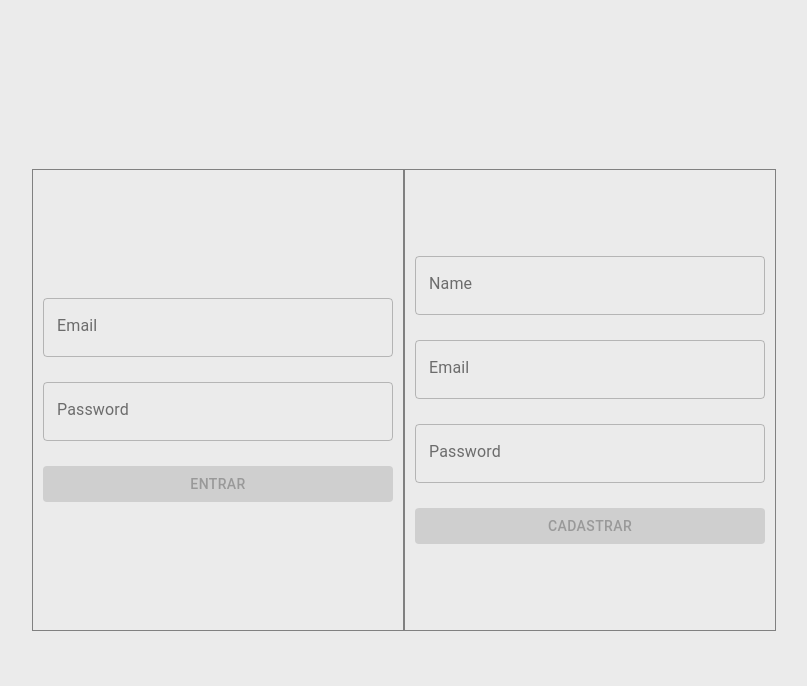
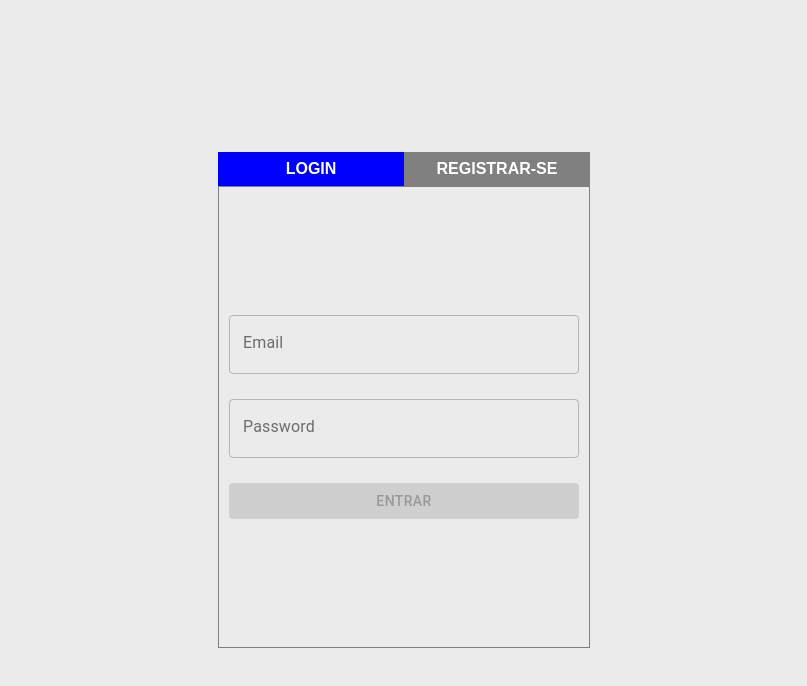
Before and after one commit to rodrigoDeSouzaFernandes/teste-pr-tico-LogLife, a React (Create React App) app: page / in a window 1280 px wide. Shown: the top 686 px of the page, without its empty margins (236-1043 px from the left). Built offline with nearby package versions, Linux system fonts and the light colour scheme.

Commit message:
melhora tela de login, cria tabela de clientes

```diff
--- a/src/Components/LoginForm/index.js
+++ b/src/Components/LoginForm/index.js
@@ -1,5 +1,7 @@
 import React, { useState, useContext } from 'react';
 import Context from '../../context/Context';
+
+import { useHistory } from "react-router-dom";
 
 import { Form, LoginTextField, LoginButton, Message, MessageContainer } from './styles';
 
@@ -8,7 +10,9 @@ function LoginForm() {
   const [password, setPassword] = useState('');
   const [renderMessage, setRenderMessage] = useState(false)
 
-  const { users, acessToken, setAcessToken } = useContext(Context)
+  const history = useHistory();
+
+  const { users } = useContext(Context)
 
   const emailVeryfy = () => /^[a-z0-9.]+@[a-z0-9]+\.[a-z]+(\.[a-z]+)?$/i.test(email)
   const passwordVeryfy = () => password.length > 5;
@@ -38,8 +42,9 @@ function LoginForm() {
       return null
     }
 
-    setAcessToken(getRandomToken());
-    alert('login efetuado')
+    localStorage.setItem('acessToken', JSON.stringify(getRandomToken()));
+
+    history.push('/home')
   }
 
   return (
--- a/src/Pages/Login/index.js
+++ b/src/Pages/Login/index.js
@@ -1,13 +1,37 @@
-import React from 'react';
-import { Container } from './styles';
+import React, { useState } from 'react';
+
+import { Container, ButtonAction, ButtonContainer } from './styles';
 
 import { LoginForm, RegisterForm } from '../../Components';
 
 function Login(){
+
+  const [ action, setAction ] = useState(true)
+
+  const handleClick = () => {
+    setAction(!action);
+  }
+
   return (
     <Container>
-      <LoginForm />
-      <RegisterForm />
+      <ButtonContainer>
+        <ButtonAction
+          type='button'
+          disabled={action}
+          onClick={handleClick}
+        >
+          LOGIN
+        </ButtonAction>
+        <ButtonAction
+          type='button'
+          disabled={!action}
+          onClick={handleClick}
+        >
+          REGISTRAR-SE
+        </ButtonAction>
+      </ButtonContainer>
+      {action ? <LoginForm /> : <RegisterForm />}
+
     </Container>
   )
 }
--- a/src/Pages/Login/styles.js
+++ b/src/Pages/Login/styles.js
@@ -6,4 +6,25 @@ export const Container = styled.main`
   background-color: ${(props) => props.theme.colors.background};
   justify-content: center;
   align-items: center;
+  flex-direction: column;
 `;
+
+export const ButtonContainer = styled.div`
+  width: 372px;
+
+`;
+
+export const ButtonAction = styled.button`
+  width: 50%;
+  border: none;
+  cursor: pointer;
+  background: grey;
+  color: white;
+  font-size: 16px;
+  padding: 8px 5px;
+  font-weight: 600;
+
+  :disabled {
+    background: blue;
+  }
+`;
```
